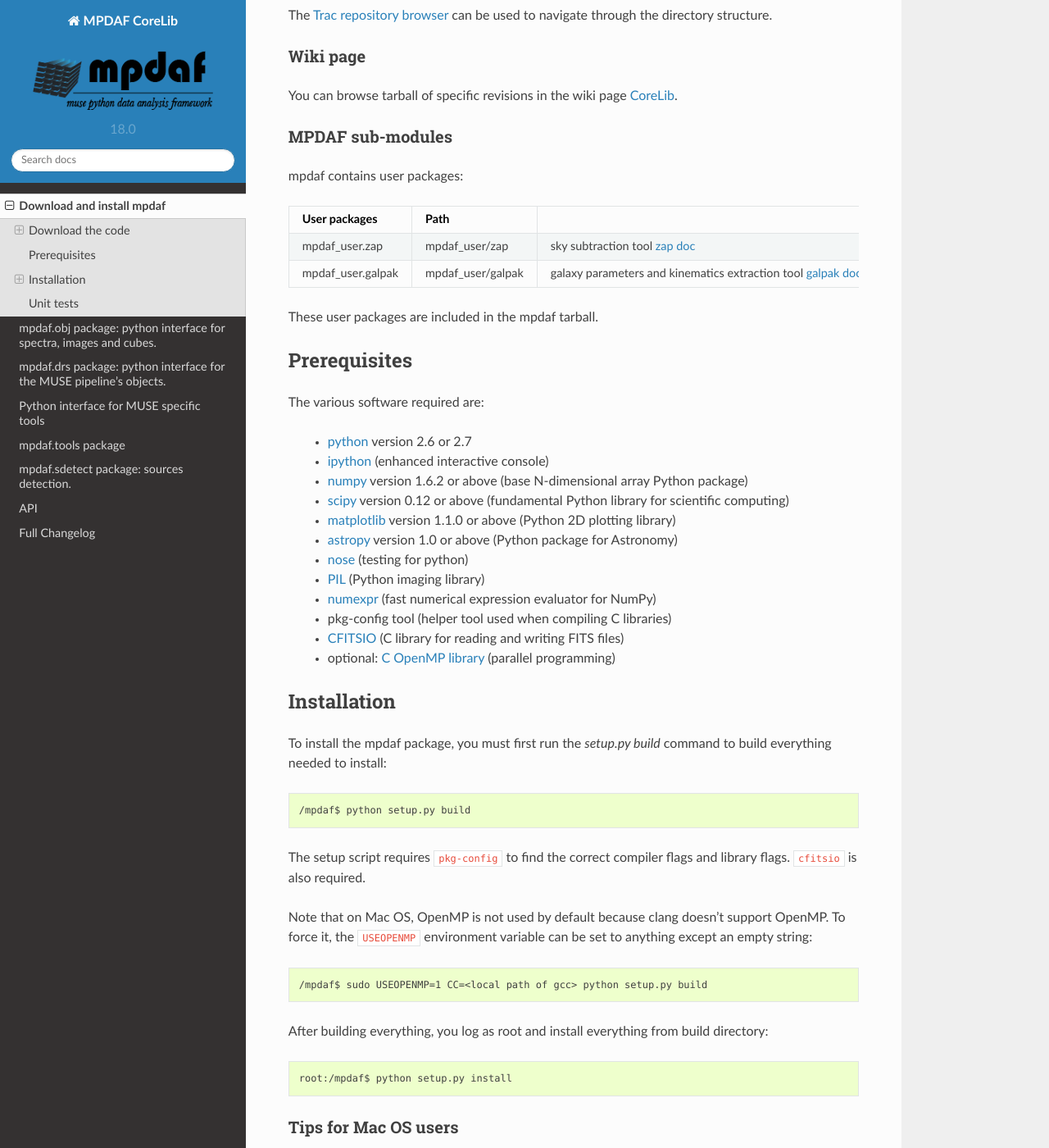
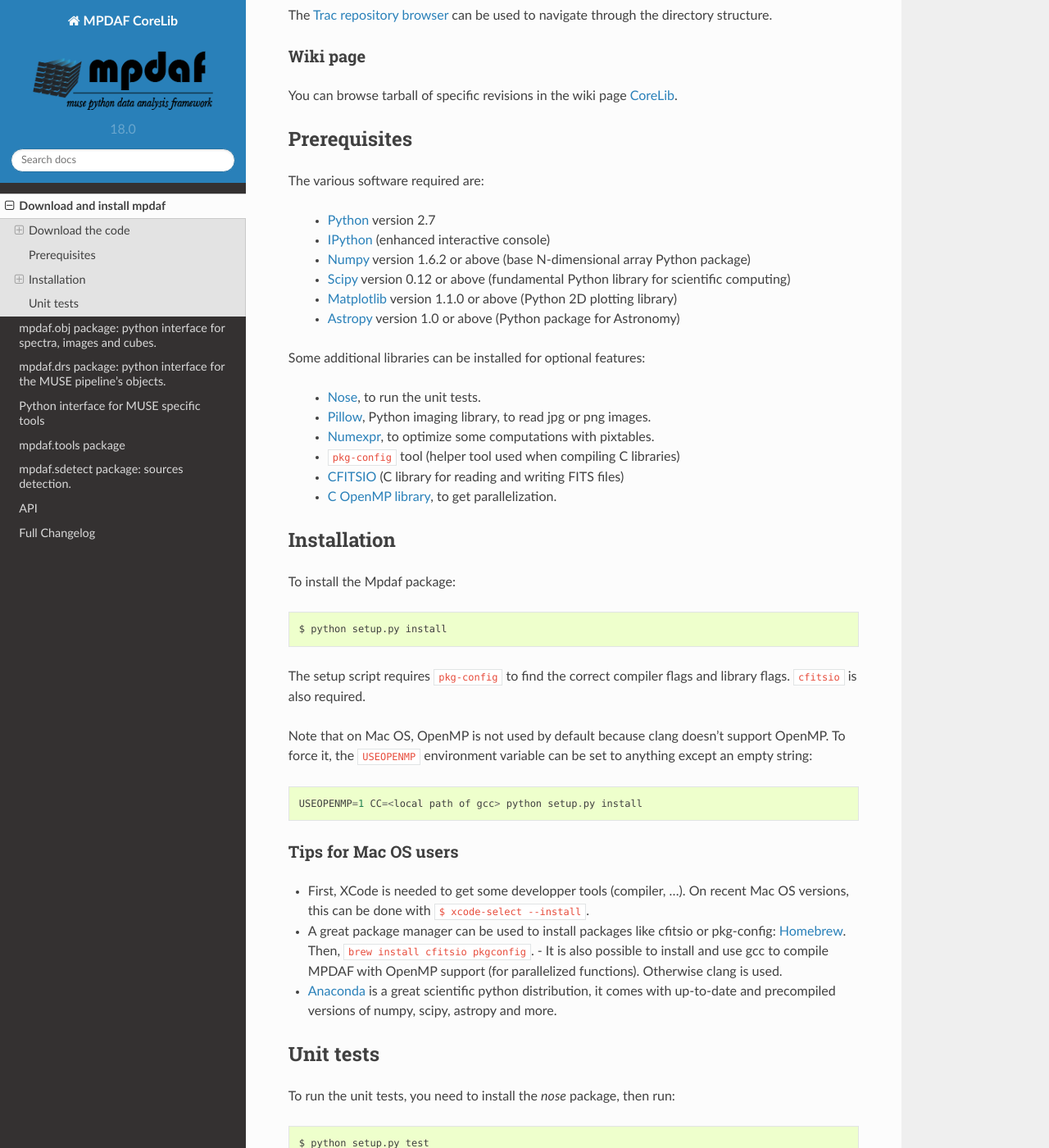
Before and after one commit to musevlt/mpdaf, a Sphinx documentation site: the page built from doc/CoreLib/source/installation.rst, in a window 1280 px wide and 1400 px high, scrolled down 259 px. Shown: the whole window at 82% size. Built offline with Sphinx 7.4.7 and the Read the Docs theme 2.0.0, drawn with Linux system fonts in a browser that asks for light colours; some of the changed text lies outside the part shown.

Commit message:
Update install doc, remove submodules, remove duplication with the README.

```diff
--- a/doc/CoreLib/source/installation.rst
+++ b/doc/CoreLib/source/installation.rst
@@ -15,25 +15,8 @@ be used to navigate through the directory structure.
 Wiki page
 ---------
 
-You can browse tarball of specific revisions in the wiki page `CoreLib <http://urania1.univ-lyon1.fr/mpdaf/wiki/WikiCoreLib>`_.
-
-
-MPDAF sub-modules
------------------
-
-mpdaf contains user packages:
-
-+-------------------+--------------------+-----------------------------------------------------------------------+
-| User packages     | Path               |                                                                       |
-+===================+====================+=======================================================================+
-| mpdaf_user.zap    | mpdaf_user/zap     | sky subtraction tool                                                  |
-|                   |                    | `zap doc <http://urania1.univ-lyon1.fr/mpdaf/wiki/ZapWiki>`_          |
-+-------------------+--------------------+-----------------------------------------------------------------------+
-| mpdaf_user.galpak | mpdaf_user/galpak  | galaxy parameters and kinematics extraction tool                      |
-|                   |                    | `galpak doc <http://galpak.irap.omp.eu>`_                             |
-+-------------------+--------------------+-----------------------------------------------------------------------+
-
-These user packages are included in the mpdaf tarball.
+You can browse tarball of specific revisions in the wiki page `CoreLib
+<http://urania1.univ-lyon1.fr/mpdaf/wiki/WikiCoreLib>`_.
 
 
 Prerequisites
@@ -41,29 +24,30 @@ Prerequisites
 
 The various software required are:
 
- * `python <http://python.org/>`_ version 2.6 or 2.7
- * `ipython <http://ipython.org/>`_  (enhanced interactive console)
- * `numpy <http://www.numpy.org/>`_ version 1.6.2 or above (base N-dimensional array Python package)
- * `scipy <http://www.scipy.org/>`_ version 0.12 or above (fundamental Python library for scientific computing)
- * `matplotlib <http://matplotlib.org/>`_ version 1.1.0 or above (Python 2D plotting library)
- * `astropy <http://www.astropy.org/>`_ version 1.0 or above (Python package for Astronomy)
- * `nose <http://pypi.python.org/pypi/nose/>`_ (testing for python)
- * `PIL <http://pypi.python.org/pypi/PIL>`_  (Python imaging library)
- * `numexpr <http://pypi.python.org/pypi/numexpr>`_ (fast numerical expression evaluator for NumPy)
- * pkg-config tool (helper tool used when compiling C libraries)
+ * `Python <http://python.org/>`_ version 2.7
+ * `IPython <http://ipython.org/>`_  (enhanced interactive console)
+ * `Numpy <http://www.numpy.org/>`_ version 1.6.2 or above (base N-dimensional array Python package)
+ * `Scipy <http://www.scipy.org/>`_ version 0.12 or above (fundamental Python library for scientific computing)
+ * `Matplotlib <http://matplotlib.org/>`_ version 1.1.0 or above (Python 2D plotting library)
+ * `Astropy <http://www.astropy.org/>`_ version 1.0 or above (Python package for Astronomy)
+
+Some additional libraries can be installed for optional features:
+
+ * `Nose <http://pypi.python.org/pypi/nose/>`_, to run the unit tests.
+ * `Pillow <http://pypi.python.org/pypi/Pillow>`_, Python imaging library, to read jpg or png images.
+ * `Numexpr <http://pypi.python.org/pypi/numexpr>`_, to optimize some computations with pixtables.
+ * ``pkg-config`` tool (helper tool used when compiling C libraries)
  * `CFITSIO <http://heasarc.gsfc.nasa.gov/fitsio/>`_ (C library for reading and writing FITS files)
- * optional: `C OpenMP library <http://openmp.org>`_ (parallel programming)
-
+ * `C OpenMP library <http://openmp.org>`_, to get parallelization.
 
 .. _installation-label:
 
 Installation
 ============
 
-To install the mpdaf package, you must first run the *setup.py build* command
-to build everything needed to install::
+To install the Mpdaf package::
 
-  /mpdaf$ python setup.py build
+    $ python setup.py install
 
 The setup script requires ``pkg-config`` to find the correct compiler flags and
 library flags. ``cfitsio`` is also required.
@@ -72,12 +56,7 @@ Note that on Mac OS, OpenMP is not used by default because clang doesn't
 support OpenMP. To force it, the ``USEOPENMP`` environment variable can be set
 to anything except an empty string::
 
- /mpdaf$ sudo USEOPENMP=1 CC=<local path of gcc> python setup.py build
-
-After building everything, you log as root and install everything from build
-directory::
-
-  root:/mpdaf$ python setup.py install
+    USEOPENMP=1 CC=<local path of gcc> python setup.py install
 
 Tips for Mac OS users
 ---------------------
@@ -98,6 +77,6 @@ Tips for Mac OS users
 Unit tests
 ==========
 
-The command *setup.py test* runs unit tests after in-place build::
+To run the unit tests, you need to install the *nose* package, then run::
 
-  /mpdaf$ python setup.py test
+    $ python setup.py test
```
Also changed, not shown: README.rst (+3 -40 lines).
